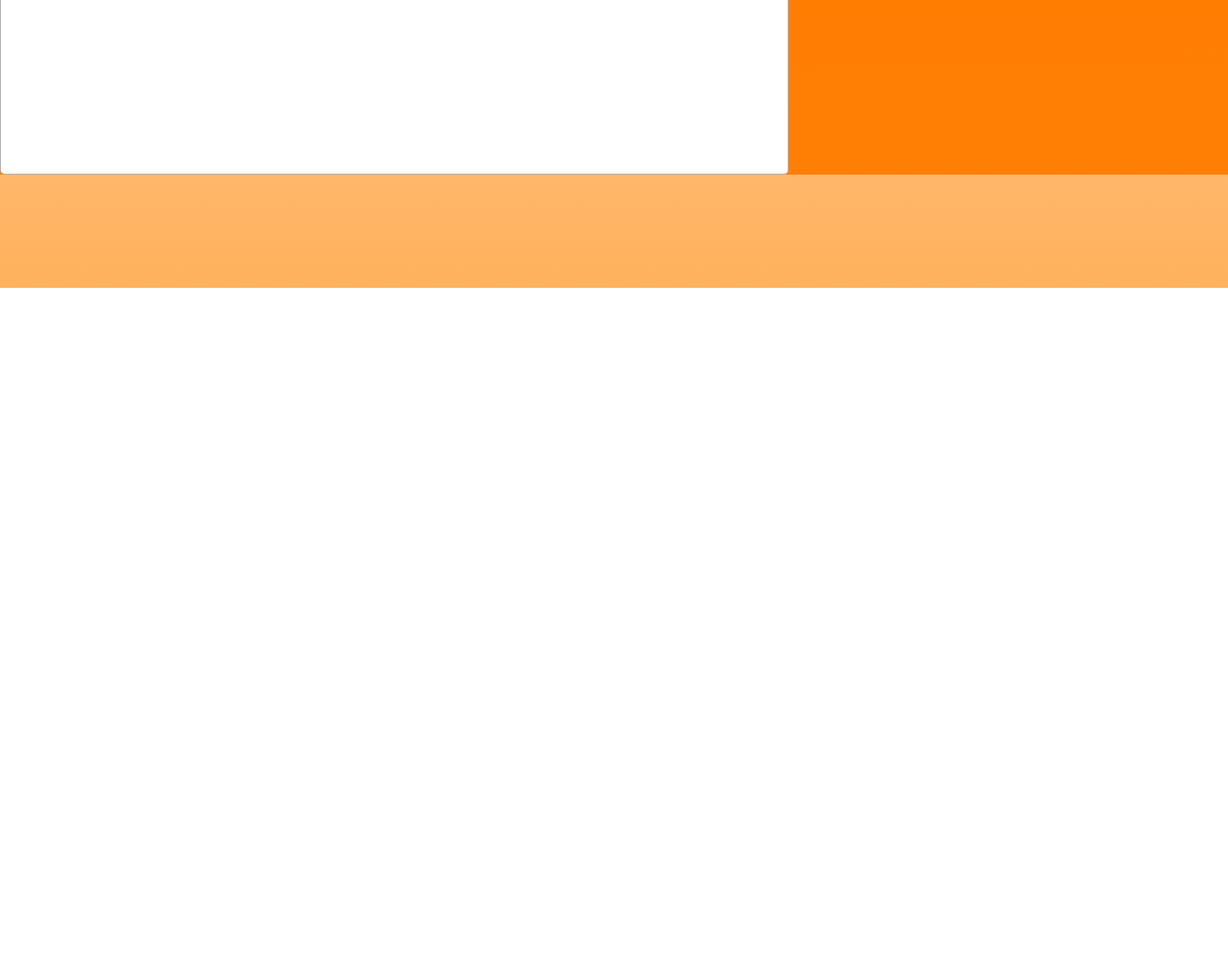
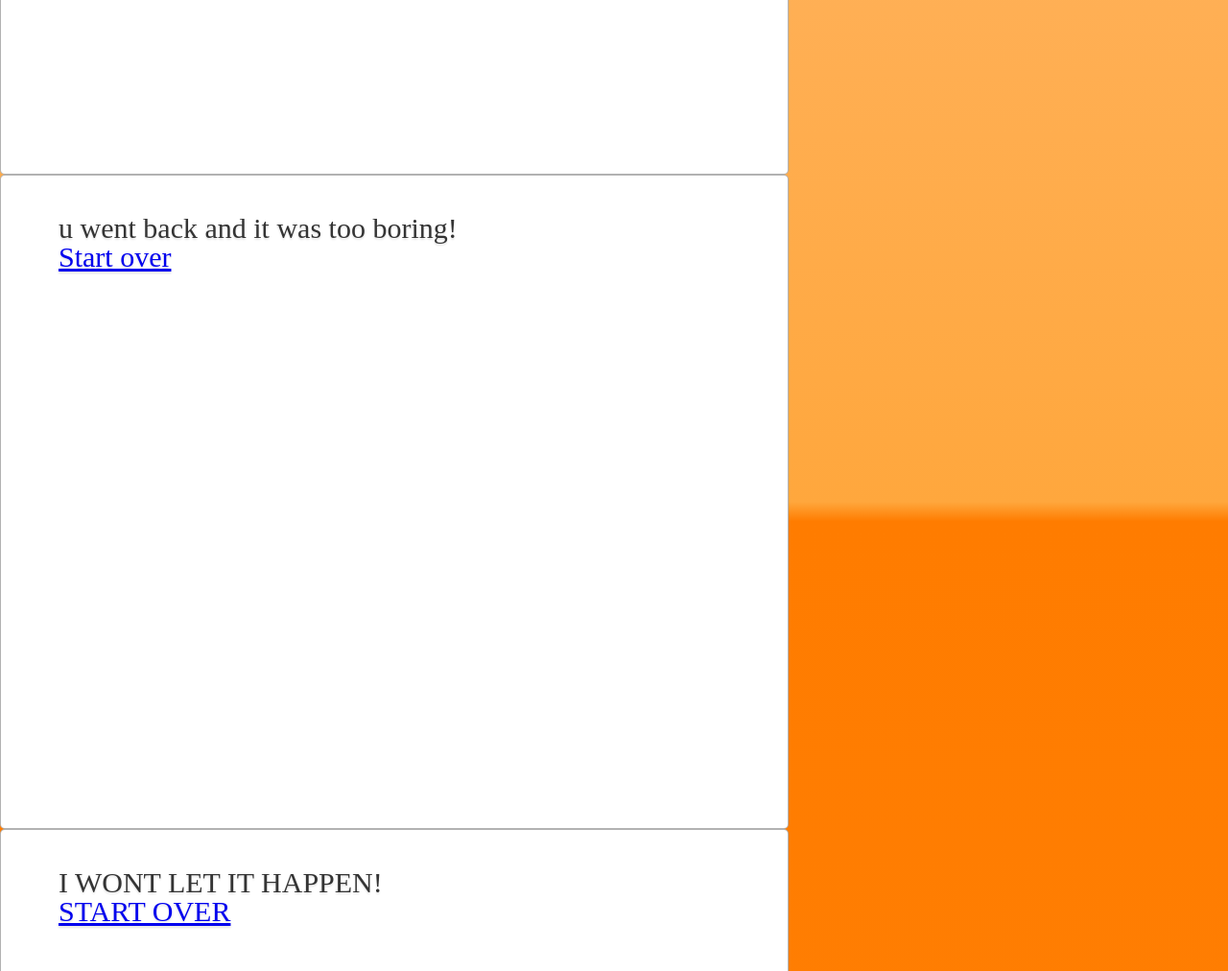
Before and after one commit to mohitagastya/wwn, a plain HTML site: page NARUTO/Uzumakinaruto.html in a window 1280 px wide. Shown: the part 500-1512 px from the top of the page at 96% size. Before the commit the page ends 800 px from the top, so only its background shows below. Drawn offline with Linux system fonts and the light colour scheme.

Commit message:
naruto 2 slides

```diff
--- a/NARUTO/Uzumakinaruto.html
+++ b/NARUTO/Uzumakinaruto.html
@@ -14,14 +14,36 @@
             <div class="slide-text">
                 <p>there is a time machine, flip the switch?</p>
                 <p><a href="#2">FLIP IT</a></p>
-                <p><a href="#2">Wait</a> till you are bored</p>
+                <p><a href="#3">Wait</a> till you are bored</p>
             </div>
         </div>
-    </div>
-    <!--java script-->
-    <script src="scripts/lib/impress.js"></script>
+        <!--end of slide 1-->
 
-    <script src="scripts/Narutogame.js"></script>
+        <!--2nd slide-->
+        <div id="2" class="step slide" data-x="1500">
+            <div class="slide-text">
+                <p>u went back and it was too boring!</p>
+                <div class="menu"><a href="#1">Start over</a></div>
+        </div>
+        </div>
+        <!--end of slide 2-->
+
+        <!--3nd slide-->
+        <div id="3" class="step slide" data-x="-1500">
+            <div class="slide-text">
+                <p>I WONT LET IT HAPPEN!</p>
+                <div class="menu"><a href="#1">START OVER</a></div>
+            </div>
+        </div>
+        <!--end of slide 3-->
+
+
+                </div>
+            <!--end of impress-->
+            <!--java script-->
+            <script src="scripts/lib/impress.js"></script>
+
+            <script src="scripts/Narutogame.js"></script>
 
 
 
```
